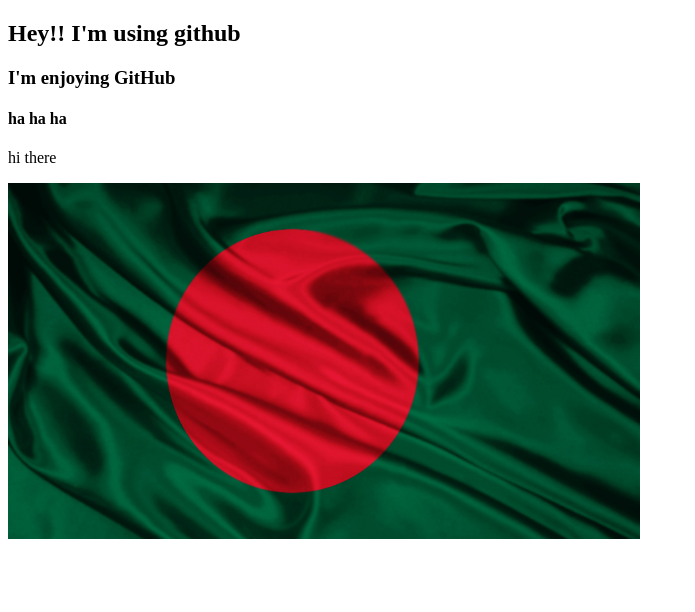
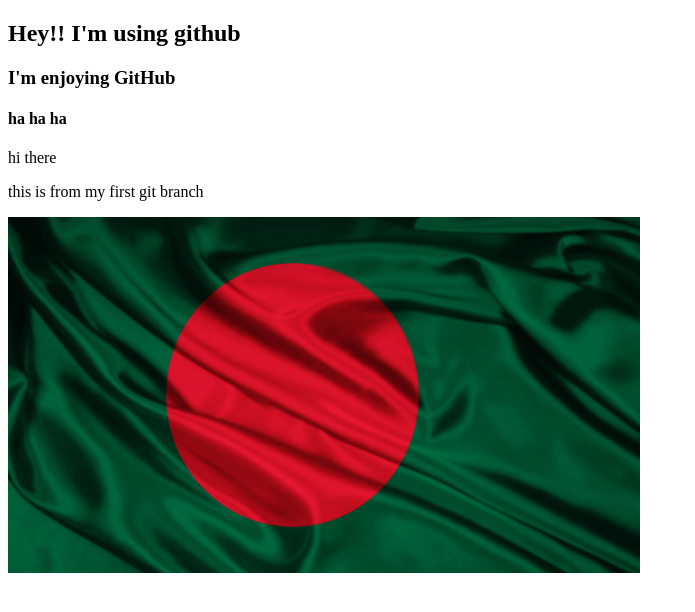
Before and after one commit to ishrak-217/my-first-website, a plain HTML site: page index.html in a window 1280 px wide. Shown: the whole page, without its empty margins (0-695 px from the left). Drawn offline with Linux system fonts and the light colour scheme.

Commit message:
added a paragraph in my first branch

```diff
--- a/index.html
+++ b/index.html
@@ -10,6 +10,7 @@
     <h3>I'm enjoying GitHub</h3>
     <h4>ha ha ha</h4>
     <p>hi there</p>
+    <p>this is from my first git branch</p>
     <img src="flag.jpg" alt="Flag of Bangladesh" width="50%">
 </body>
 </html>
```
